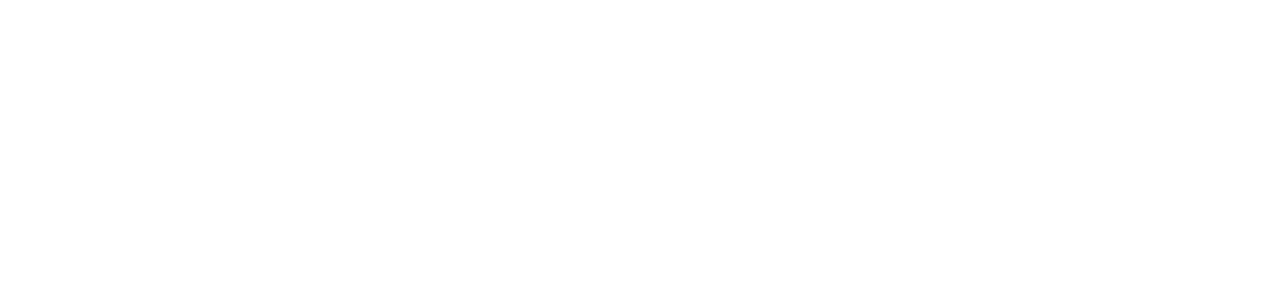
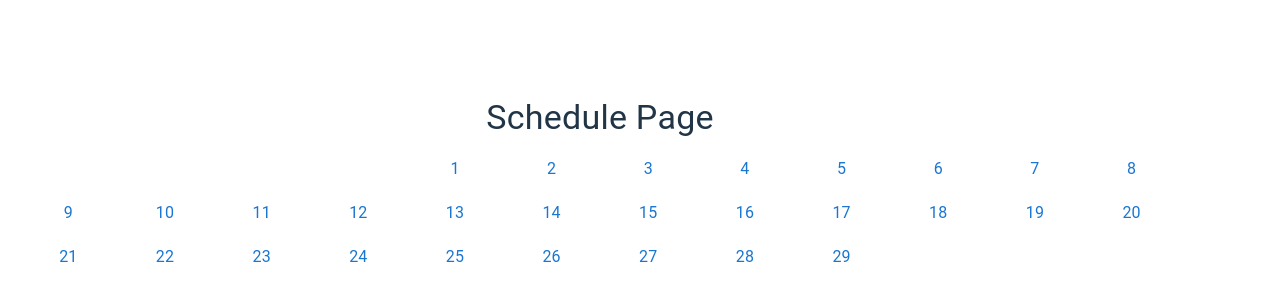
Before and after one commit to Maruf-16203091/react-email, a React (Vite) app: page /schedule in a window 1280 px wide. Before the commit this address had no page. Shown: the part 214-514 px from the top of the page. Built offline with nearby package versions, Linux system fonts and the light colour scheme.

Commit message:
add schedule page

```diff
--- a/src/App.jsx
+++ b/src/App.jsx
@@ -1,15 +1,17 @@
 import React from 'react';
 import { Route, Routes } from 'react-router-dom';
 import EmailTemplate from './pages/email';
-import EmailTemplate1 from './pages/acceptance';
-import EmailTemplate2 from './pages/rejection';
+import Acceptance from './pages/acceptance';
+import Rejection from './pages/rejection';
+import Schedule from './pages/schedule';
 
 const App = () => {
   return (
     <Routes>
       <Route path='/' element={<EmailTemplate />} />
-      <Route path='/acceptance' element={<EmailTemplate1 />} />
-      <Route path='/rejection' element={<EmailTemplate2 />} />
+      <Route path='/acceptance' element={<Acceptance />} />
+      <Route path='/rejection' element={<Rejection />} />
+      <Route path='/schedule' element={<Schedule />} />
     </Routes>
   );
 };
--- /dev/null
+++ b/src/pages/Calendar.jsx
@@ -0,0 +1,35 @@
+import React from 'react';
+import { Grid, Typography, Button } from '@mui/material';
+
+const Calendar = ({ onDateClick }) => {
+  // Generate a grid of dates for the current month
+  const currentDate = new Date();
+  const currentYear = currentDate.getFullYear();
+  const currentMonth = currentDate.getMonth();
+  const daysInMonth = new Date(currentYear, currentMonth + 1, 0).getDate();
+  const firstDayOfMonth = new Date(currentYear, currentMonth, 1).getDay();
+
+  // Function to handle click on a date
+  const handleDateClick = (date) => {
+    if (onDateClick) {
+      onDateClick(date);
+    }
+  };
+
+  return (
+    <Grid container spacing={1}>
+      {[...Array(firstDayOfMonth).keys()].map(() => (
+        <Grid item key={Math.random()} xs={1} />
+      ))}
+      {[...Array(daysInMonth).keys()].map((day) => (
+        <Grid item key={day} xs={1}>
+          <Button fullWidth onClick={() => handleDateClick(new Date(currentYear, currentMonth, day + 1))}>
+            <Typography variant="body1">{day + 1}</Typography>
+          </Button>
+        </Grid>
+      ))}
+    </Grid>
+  );
+};
+
+export default Calendar;
--- /dev/null
+++ b/src/pages/schedule.jsx
@@ -0,0 +1,85 @@
+import React, { useState } from 'react';
+import { Container, Typography, Modal, TextField, Button, Grid } from '@mui/material';
+import Calendar from './Calendar';
+
+const SchedulePage = () => {
+  const [selectedDate, setSelectedDate] = useState(null);
+  const [modalOpen, setModalOpen] = useState(false);
+  const [candidateInfo, setCandidateInfo] = useState({ name: '', email: '', number: '' });
+
+  const handleDateClick = (date) => {
+    setSelectedDate(date);
+    setModalOpen(true);
+  };
+
+  const handleCloseModal = () => {
+    setModalOpen(false);
+    // Reset candidate information
+    setCandidateInfo({ name: '', email: '', number: '' });
+  };
+
+  const handleInputChange = (e) => {
+    const { name, value } = e.target;
+    setCandidateInfo((prevInfo) => ({
+      ...prevInfo,
+      [name]: value,
+    }));
+  };
+
+  const handleSaveCandidate = () => {
+    // Add logic here to save candidate information
+    console.log('Candidate Information:', candidateInfo);
+    // Close the modal
+    handleCloseModal();
+  };
+
+  return (
+    <Container maxWidth="lg">
+      <Typography variant="h4" align="center" gutterBottom>
+        Schedule Page
+      </Typography>
+      <Calendar onDateClick={handleDateClick} />
+      <Modal open={modalOpen} onClose={handleCloseModal}>
+        <Container maxWidth="sm" sx={{ mt: 8, p: 4, bgcolor: 'background.paper', borderRadius: 2 }}>
+          <Typography variant="h6" gutterBottom>
+            Add Candidate Information
+          </Typography>
+          <Grid container spacing={2}>
+            <Grid item xs={12}>
+              <TextField
+                fullWidth
+                label="Name"
+                name="name"
+                value={candidateInfo.name}
+                onChange={handleInputChange}
+              />
+            </Grid>
+            <Grid item xs={12}>
+              <TextField
+                fullWidth
+                label="Email"
+                name="email"
+                value={candidateInfo.email}
+                onChange={handleInputChange}
+              />
+            </Grid>
+            <Grid item xs={12}>
+              <TextField
+                fullWidth
+                label="Phone Number"
+                name="number"
+                value={candidateInfo.number}
+                onChange={handleInputChange}
+              />
+            </Grid>
+          </Grid>
+          <Button variant="contained" color="primary" onClick={handleSaveCandidate} sx={{ mt: 2 }}>
+            Save
+          </Button>
+        </Container>
+      </Modal>
+    </Container>
+  );
+};
+
+export default SchedulePage;
```
